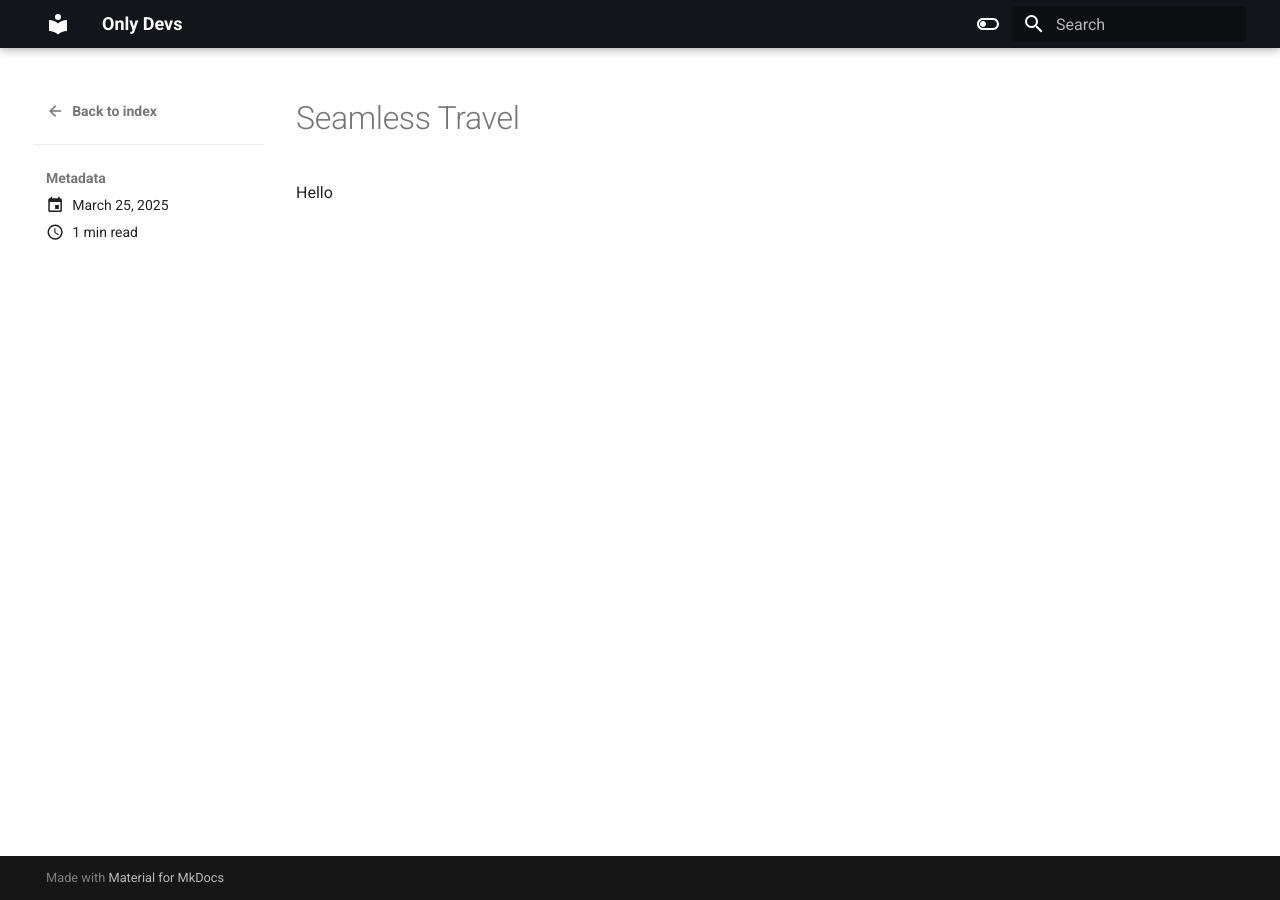
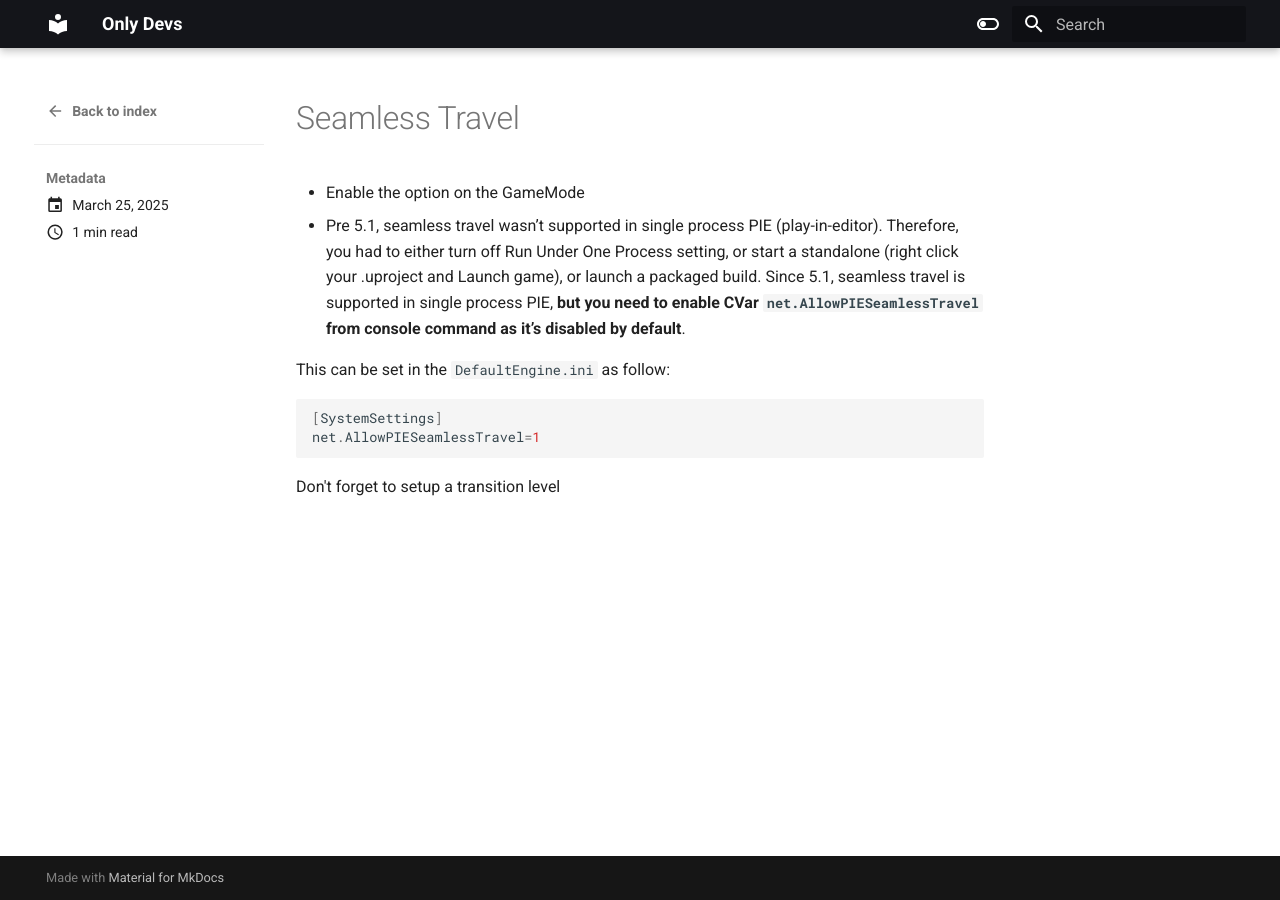
Before and after one commit to samaursa/OnlyDevs, an MkDocs documentation site: the page built from docs/blog/posts/Seamless Travel.md, in a window 1280 px wide. Built offline with MkDocs 1.6.1 and Material for MkDocs 9.7.7, drawn with Linux system fonts in a browser that asks for light colours.

Commit message:
vault backup: 2025-03-25 17:23:48

````diff
--- a/docs/blog/posts/Seamless Travel.md
+++ b/docs/blog/posts/Seamless Travel.md
@@ -1,5 +1,18 @@
 ---
 title: Seamless Travel
 date: 2025-03-25
+tags:
+  - unreal
+  - multiplayer
 ---
-Hello
+- Enable the option on the GameMode
+- Pre 5.1, seamless travel wasn’t supported in single process PIE (play-in-editor). Therefore, you had to either turn off Run Under One Process setting, or start a standalone (right click your .uproject and Launch game), or launch a packaged build. Since 5.1, seamless travel is supported in single process PIE, **but you need to enable CVar `net.AllowPIESeamlessTravel` from console command as it’s disabled by default**.
+
+This can be set in the `DefaultEngine.ini` as follow:
+
+```cpp
+[SystemSettings]
+net.AllowPIESeamlessTravel=1
+```
+
+Don't forget to setup a transition level
````
